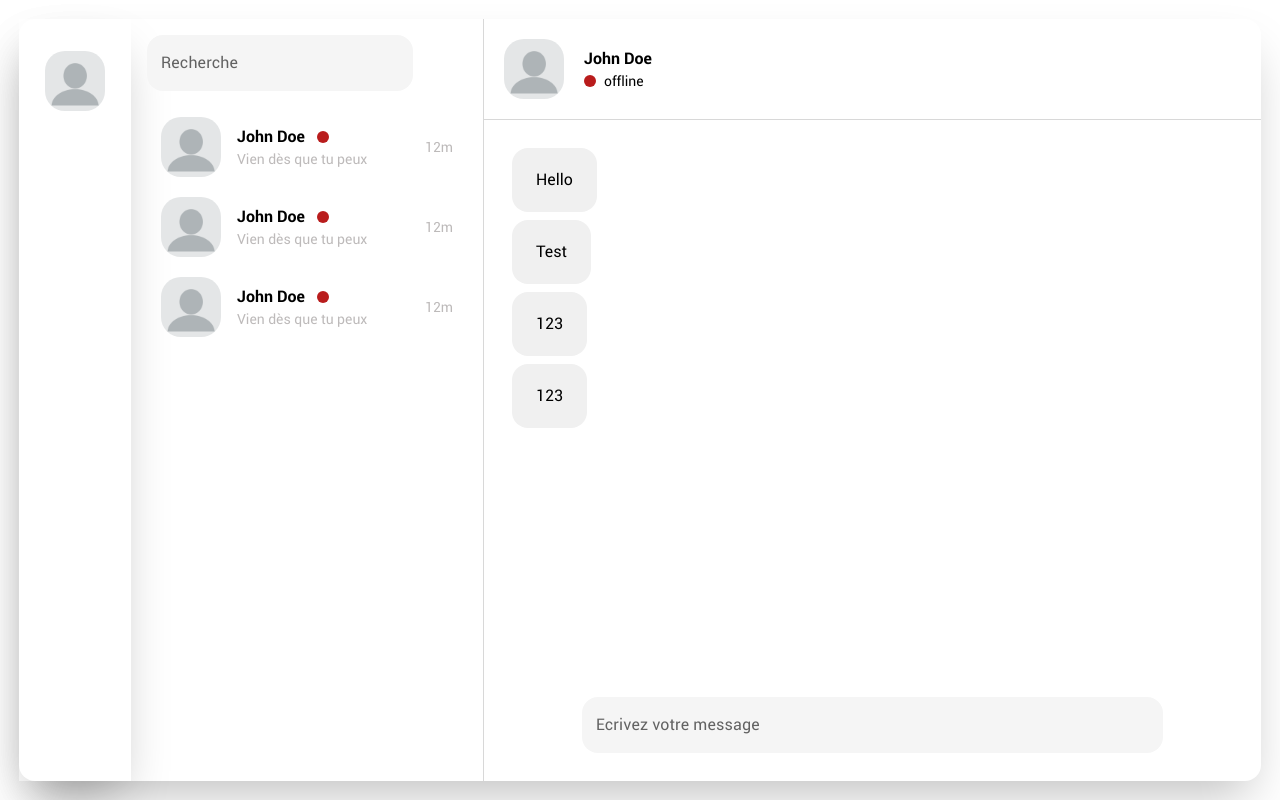
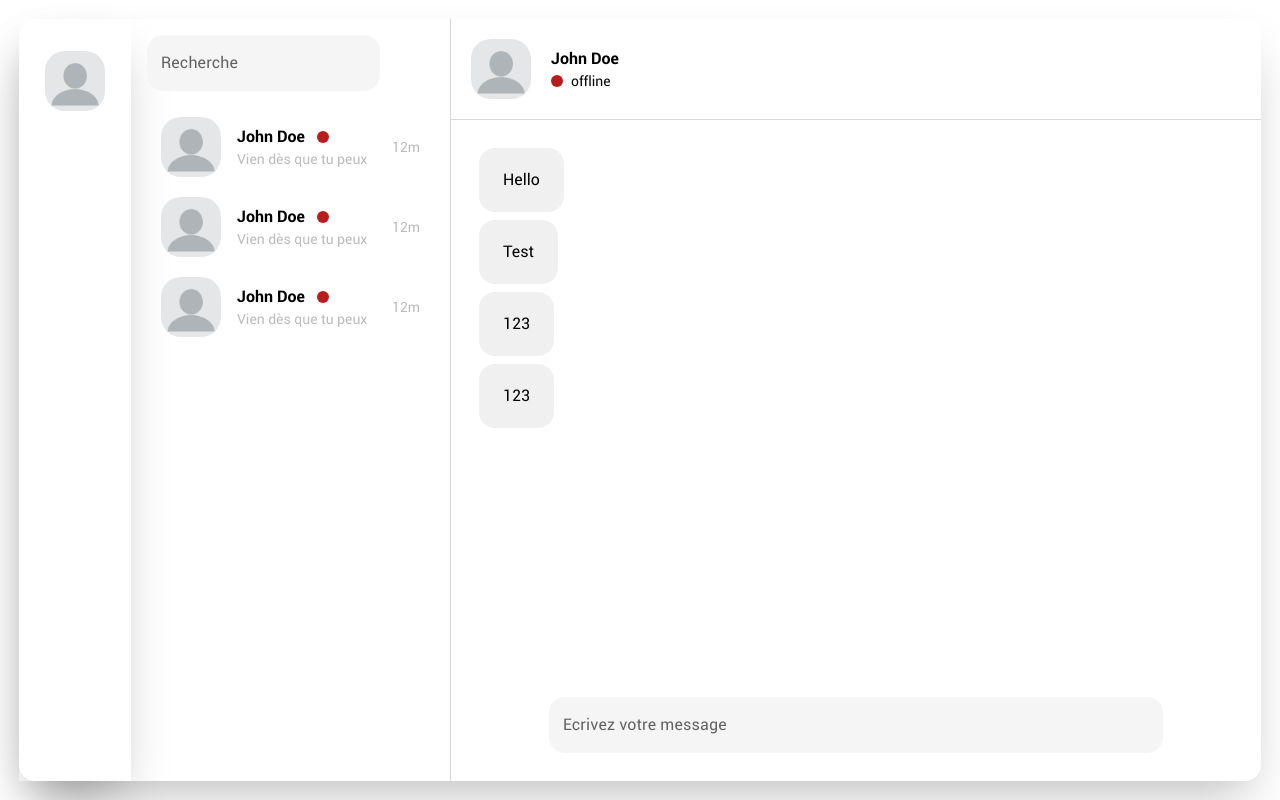
Before and after one commit to steven-van/universe, a React (Vite) app in the folder front/: page /home in a window 1280 px wide. Built offline with nearby package versions, Linux system fonts and the light colour scheme; some icons are missing.

Commit message:
fix: conversation, contact width

```diff
--- a/front/src/sections/ContactSection.jsx
+++ b/front/src/sections/ContactSection.jsx
@@ -6,7 +6,7 @@ import Contact from "../components/Contact";
 
 const ContactSection = () => {
   return (
-    <div className="h-full flex">
+    <div className="min-w-80 h-full flex">
       <div className="w-full h-full flex flex-col border-r border-D8D8D8">
         <div className="flex flex-row justify-between items-center space-x-2 p-4">
           <CustomTextField fullWidth={true} label="Recherche" />
--- a/front/src/sections/ConversationSection.jsx
+++ b/front/src/sections/ConversationSection.jsx
@@ -6,7 +6,7 @@ import Conversation from "../components/Conversation";
 
 const ConversationSection = () => {
   return (
-    <div className="h-full flex">
+    <div className="min-w-80 h-full flex">
       <div className="w-full h-full flex flex-col p-4 border-r border-D8D8D8">
         <div className="flex flex-row justify-between items-center space-x-2">
           <CustomTextField fullWidth={true} label="Recherche" />
@@ -19,7 +19,7 @@ const ConversationSection = () => {
             />
           </IconButton>
         </div>
-        <div className="min-w-80 flex flex-col mt-4">
+        <div className="flex flex-col mt-4">
           <Conversation />
           <Conversation />
           <Conversation />
@@ -27,6 +27,7 @@ const ConversationSection = () => {
         </div>
       </div>
     </div>
+
   );
 };
 
```
